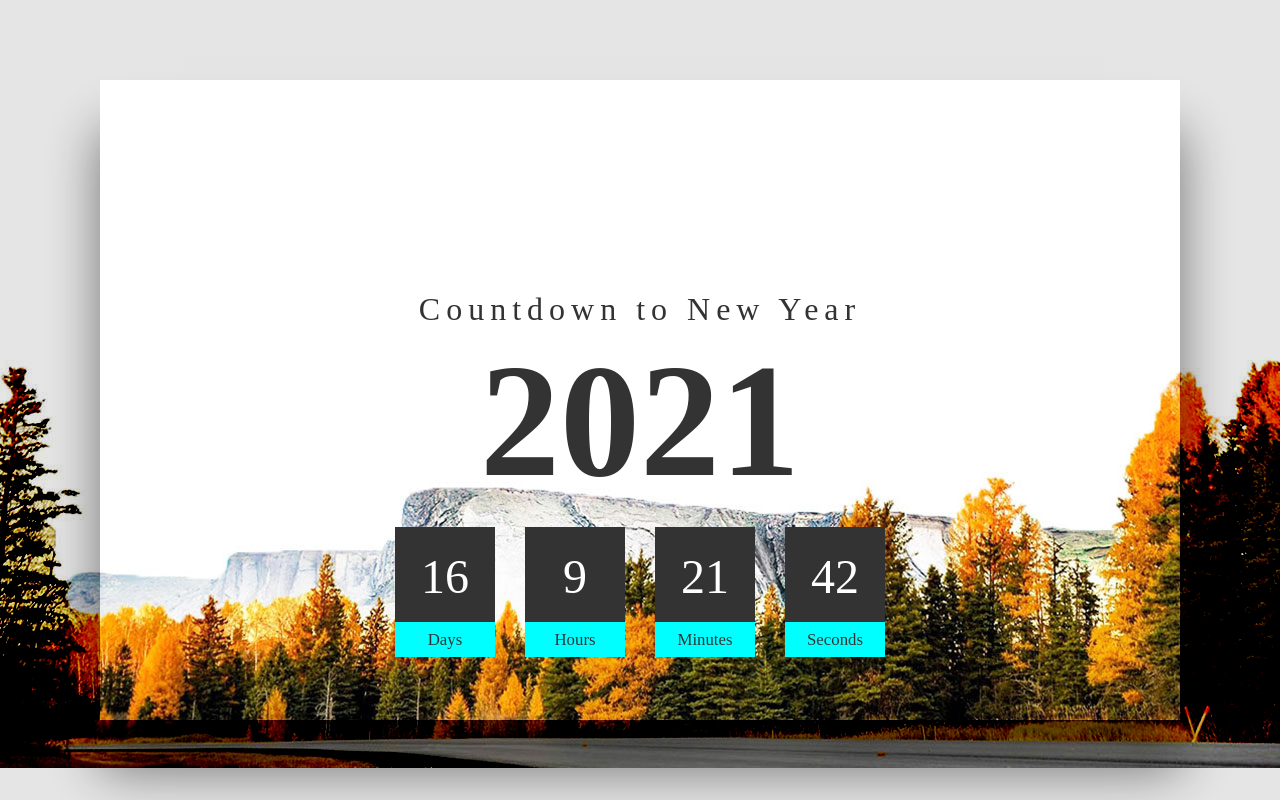
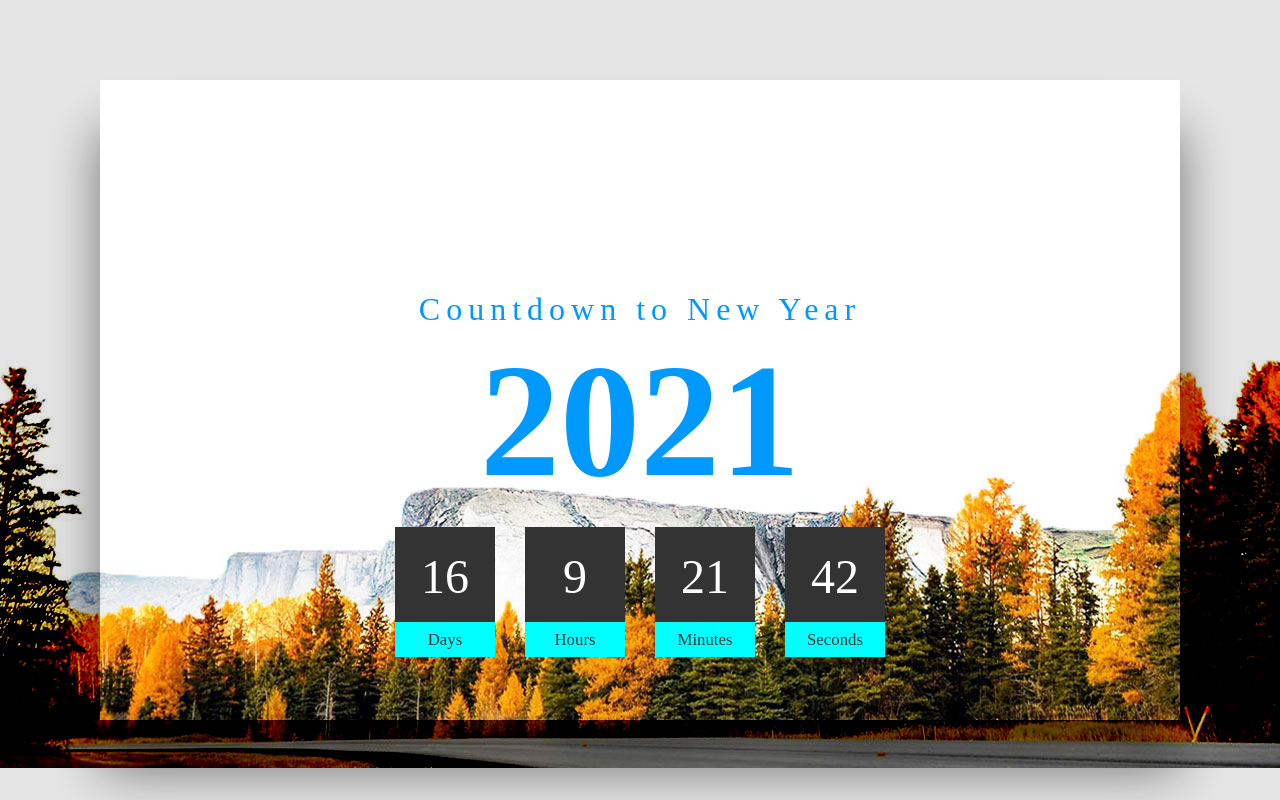
Before and after one commit to Muzammil2008/New-Year-Count-Down, a plain HTML site: page index.html in a window 1280 px wide. Drawn offline with Linux system fonts and the light colour scheme; a web font is replaced by a local one.

Commit message:
Update style.css

```diff
--- a/style.css
+++ b/style.css
@@ -34,7 +34,7 @@ body
     text-align: center;
     font-size: 10em;
     line-height: 0.7em;
-    color: #333;
+    color: rgb(0, 153, 255);
     margin-top: 80px;
 }
 .container h2 span
```
